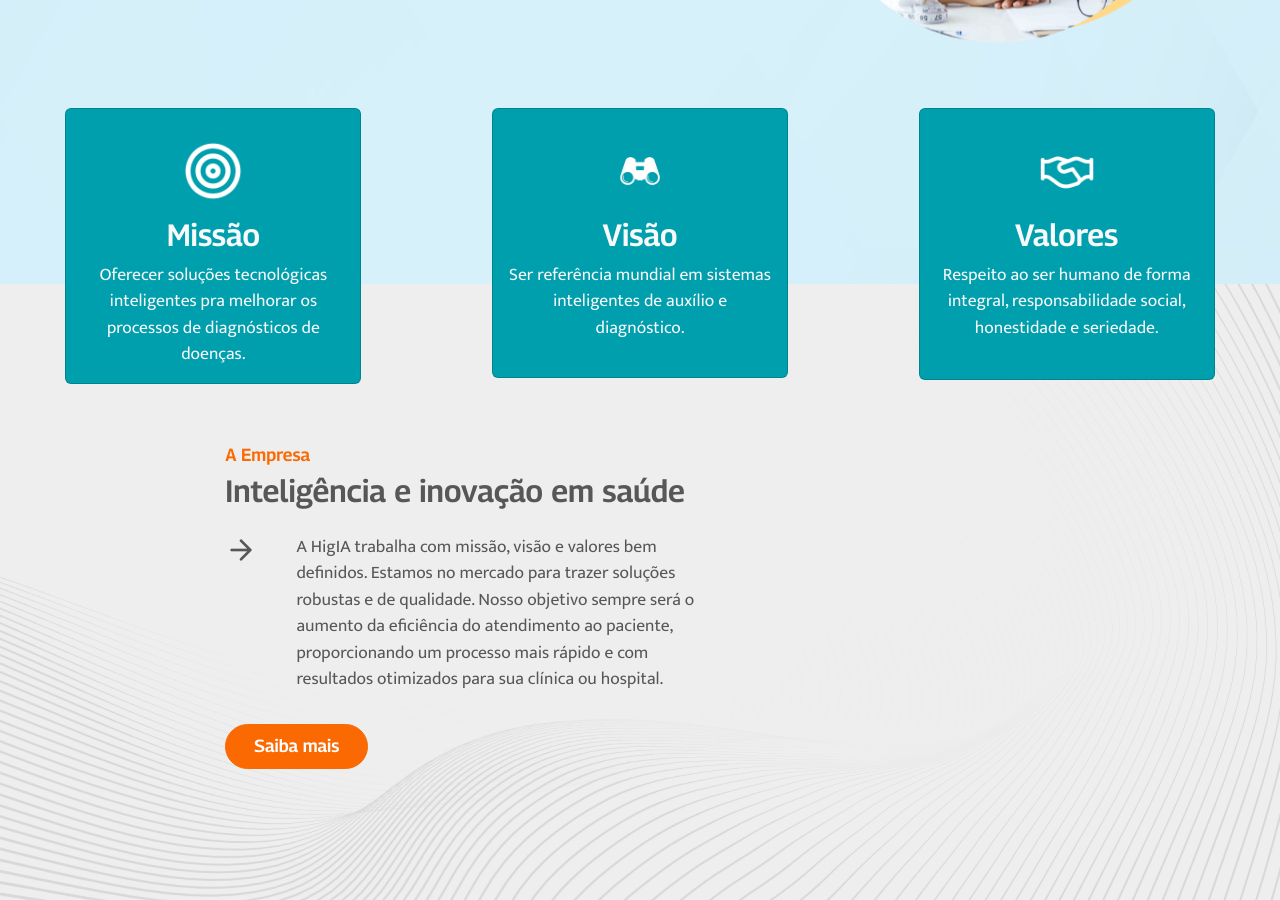
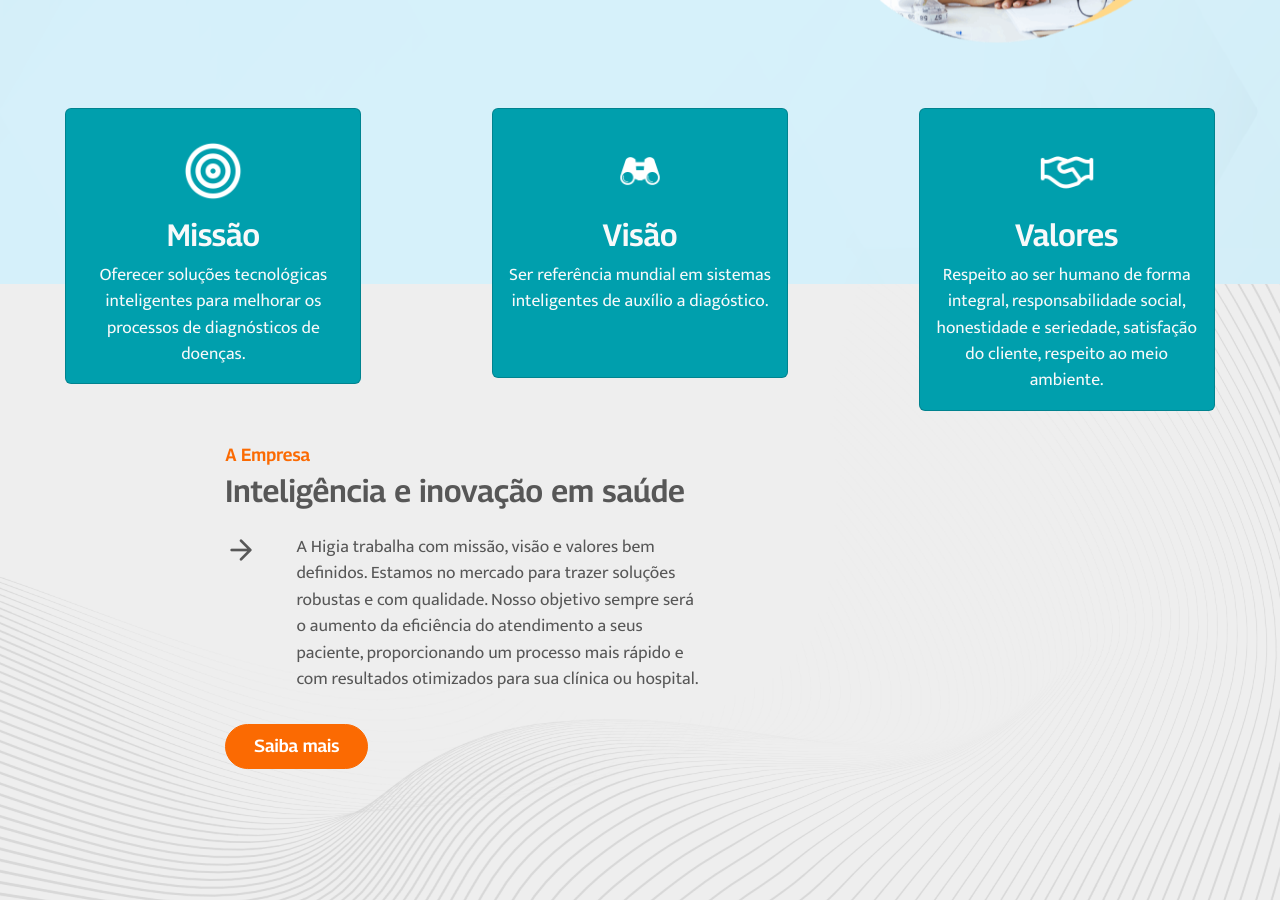
Before and after one commit to dymas/higia_theme, a Jekyll site: the page built from index.html, in a window 1280 px wide and 900 px high, scrolled down 565 px. Built offline with Jekyll 4.4.1, drawn with Linux system fonts in a browser that asks for light colours; some of the changed text lies outside the part shown.

Commit message:
Edição de conteúdo

```diff
--- a/_includes/cards.html
+++ b/_includes/cards.html
@@ -7,8 +7,7 @@
               <img src="./assets/images/alvo.png" width="60" alt="..." class="my-3">
               <h3 class="card-title">Missão</h3>
               <p class="card-text">
-                Oferecer soluções tecnológicas inteligentes pra melhorar os
-                                                                  processos de diagnósticos de doenças.
+                Oferecer soluções tecnológicas inteligentes para melhorar os processos de diagnósticos de doenças.
               </p>
             </div>
           </div>
@@ -20,8 +19,7 @@
               <img src="./assets/images/visao.png" width="60" alt="..." class="my-3">
               <h3 class="card-title">Visão</h3>
               <p class="card-text">
-                Ser referência mundial em sistemas inteligentes de auxílio e
-                                                                  diagnóstico.
+                Ser referência mundial em sistemas inteligentes de auxílio a diagóstico.
               </p>
             </div>
           </div>
@@ -33,8 +31,7 @@
               <img src="./assets/images/valores.png" width="60" alt="..." class="my-3">
               <h3 class="card-title">Valores</h3>
               <p class="card-text">
-                Respeito ao ser humano de forma integral, responsabilidade
-                                                                  social, honestidade e seriedade.
+                Respeito ao ser humano de forma integral, responsabilidade social, honestidade e seriedade, satisfação do cliente, respeito ao meio ambiente.
               </p>
             </div>
           </div>
--- a/_includes/footer.html
+++ b/_includes/footer.html
@@ -4,9 +4,9 @@
             <section class="col-lg-4 my-3">
                 <h3 class="text-white mb-4">Fale com a gente</h3>
                 <div class="widget-text text-white-50">
-                    <p>(86) 2221 3500</p>
+                    <p><a href="tel:8622213500">(86) 2221-3540</a></p>
                     <p>
-                        <a href="#">contato@higiatec.com.br</a>
+                        <a href="mailto:contato@higiatec.com.br">contato@higiatec.com.br</a>
                     </p>
                     <p>Atendimento de 8h às 17h.</p>
                 </div>
--- a/_includes/navigation.html
+++ b/_includes/navigation.html
@@ -6,7 +6,7 @@
           <img src="{{ '/assets/images/telefone.png' | relative_url }}" class="me-2" width="20" alt="Telefone">
           <span class="d-none d-md-inline">Perguntas? Entre em contato:</span>
           <strong>
-            <a href="#" class="header-link">(86) 9 9999 9999</a>
+            <a href="tel:8622213500" class="header-link">(86) 2221-3540</a>
           </strong>
         </div>
         <div class="col-auto">
@@ -42,7 +42,7 @@
             </a>
             <ul class="dropdown-menu">
               <li>
-                <a class="dropdown-item" href="#">Apollo Viewer</a>
+                <a class="dropdown-item" href="#">PACS Apollo</a>
 
               </li>
               <li>
@@ -64,7 +64,9 @@
           </li>
         </ul>
         <div class="col-auto">
-          <button type="button" class="btn btn-primary">Entre em contato</button>
+          <a href="mailto:contato@higiatec.com.br">
+            <button type="button" class="btn btn-primary">Entre em contato</button>
+          </a>
         </div>
       </div>
     </div>
--- a/index.html
+++ b/index.html
@@ -49,12 +49,7 @@
                 <img src="{{ '/assets/images/seta.png' | relative_url }}" alt="Seta">
               </div>
               <p class="col-md-6">
-                A HigIA trabalha com missão, visão e valores bem definidos.
-                                                            Estamos no mercado para trazer soluções robustas e de
-                                                            qualidade. Nosso objetivo sempre será o aumento da eficiência
-                                                            do atendimento ao paciente, proporcionando um processo mais
-                                                            rápido e com resultados otimizados para sua clínica ou
-                                                            hospital.
+                A Higia trabalha com missão, visão e valores bem definidos. Estamos no mercado para trazer soluções robustas e com qualidade. Nosso objetivo sempre será o aumento da eficiência do atendimento a seus paciente, proporcionando um processo mais rápido e com resultados otimizados para sua clínica ou hospital.
               </p>
             </div>
             <button type="button" class="btn btn-primary">Saiba mais</button>
```
Also changed, not shown: produtos.html (+7 -0 lines).
